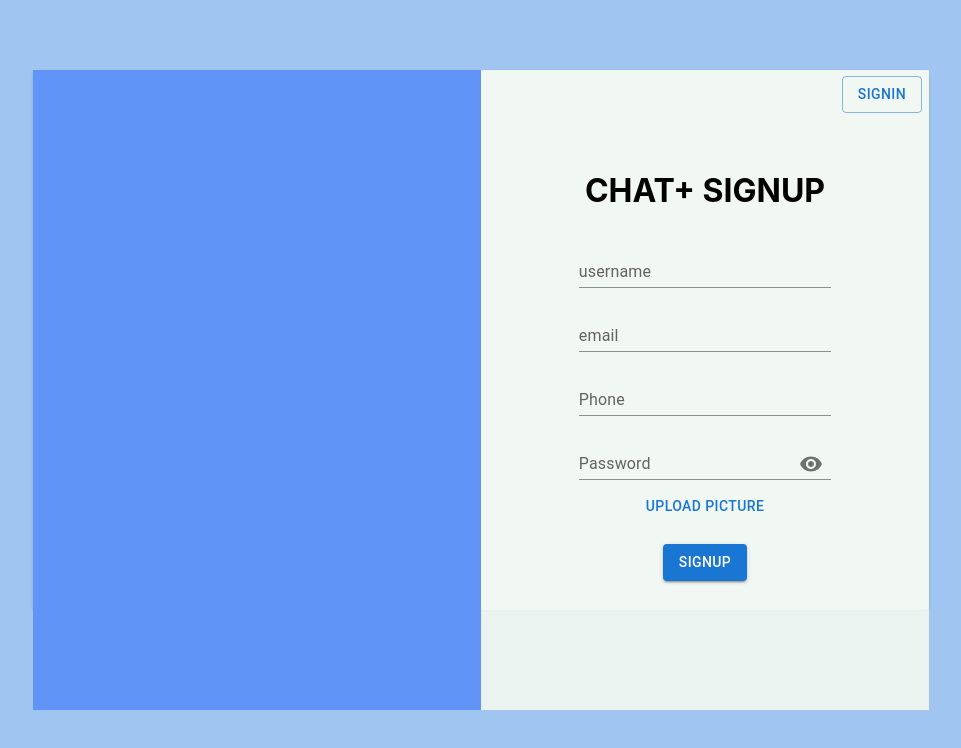
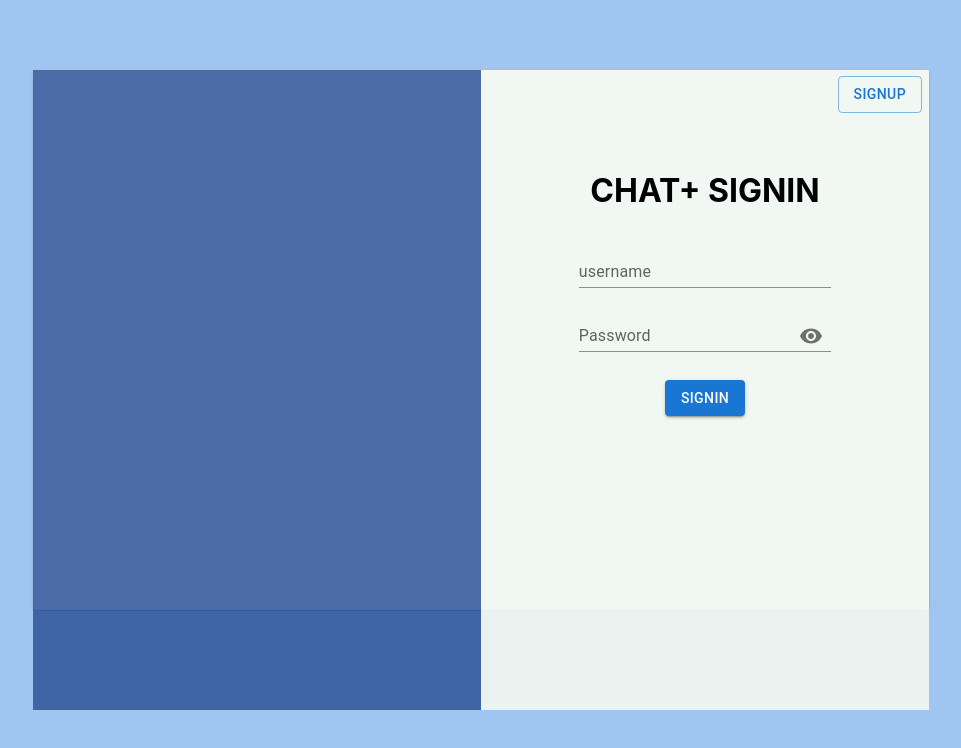
Before and after one commit to payal1206/Chat_Plus_App, a React (Create React App) app: page / in a window 1280 px wide. Shown: the top 748 px of the page, without its empty margins (189-1150 px from the left). Built offline with nearby package versions, Linux system fonts and the light colour scheme.

Commit message:
signin page

```diff
--- a/src/App.js
+++ b/src/App.js
@@ -3,16 +3,16 @@ import "./App.css";
 
 import Layout from "./component/dashboard/layout/layout";
 import Dashboard from "./component/dashboard/dashboard";
-// import Signin from "./component/signin/signin";
-import Signup from "./component/signup/signup";
+import Signin from "./component/signin/signin";
+// import Signup from "./component/signup/signup";
 
 function App() {
   return (
     <div className="App">
       <Layout>
         {/* <Dashboard /> */}
-        <Signup />
-        {/* <Signin /> */}
+        {/* <Signup /> */}
+        <Signin />
       </Layout>
     </div>
   );
--- a/src/component/signin/form1.js
+++ b/src/component/signin/form1.js
@@ -1,77 +1,100 @@
-import React from "react";
+import * as React from "react";
+import Box from "@mui/material/Box";
+import IconButton from "@mui/material/IconButton";
+import Input from "@mui/material/Input";
+import FilledInput from "@mui/material/FilledInput";
+import OutlinedInput from "@mui/material/OutlinedInput";
+import InputLabel from "@mui/material/InputLabel";
+import InputAdornment from "@mui/material/InputAdornment";
+import FormHelperText from "@mui/material/FormHelperText";
+import FormControl from "@mui/material/FormControl";
+import TextField from "@mui/material/TextField";
+import Visibility from "@mui/icons-material/Visibility";
+import VisibilityOff from "@mui/icons-material/VisibilityOff";
+import Button from "@mui/material/Button";
+import { Upload } from "antd";
+import { UploadOutlined } from "@ant-design/icons";
+import ArrowForwardIcon from "@mui/icons-material/ArrowForward";
 
-function Form1() {
+export default function Form1() {
+  const [values, setValues] = React.useState({
+    username: "",
+    password: "",
+
+    showPassword: false,
+  });
+
+  const handleChange = (prop) => (event) => {
+    setValues({ ...values, [prop]: event.target.value });
+  };
+
+  const handleClickShowPassword = () => {
+    setValues({
+      ...values,
+      showPassword: !values.showPassword,
+    });
+  };
+
+  const handleMouseDownPassword = (event) => {
+    event.preventDefault();
+  };
+
   return (
     <div>
-      <h1>Sign in</h1>
+      <div
+        style={{
+          marginTop: "6px",
+          marginRight: "7px",
+          float: " right",
+        }}
+      >
+        <Button variant="outlined">Signup</Button>
+      </div>
+
+      <form>
+        <div
+          style={{
+            align: "middle",
+            justify: "center",
+            padding: "80px",
+            color: "black",
+          }}
+        >
+          <h1>CHAT+ SIGNIN</h1>
+          <FormControl sx={{ m: 1, width: "25ch" }} variant="standard">
+            <InputLabel>username</InputLabel>
+            <Input type="text" value={values.username} />
+          </FormControl>
+          <FormControl sx={{ m: 1, width: "25ch" }} variant="standard">
+            <InputLabel htmlFor="standard-adornment-password">
+              Password
+            </InputLabel>
+            <Input
+              id="standard-adornment-password"
+              type={values.showPassword ? "text" : "password"}
+              value={values.password}
+              onChange={handleChange("password")}
+              endAdornment={
+                <InputAdornment position="end">
+                  <IconButton
+                    aria-label="toggle password visibility"
+                    onClick={handleClickShowPassword}
+                    onMouseDown={handleMouseDownPassword}
+                  >
+                    {values.showPassword ? <VisibilityOff /> : <Visibility />}
+                  </IconButton>
+                </InputAdornment>
+              }
+            />
+          </FormControl>
+
+          <br></br>
+          <br></br>
+          <Button variant="contained">Signin</Button>
+
+          {/* <ArrowForwardIcon></ArrowForwardIcon> */}
+        </div>
+      </form>
     </div>
   );
 }
-
-export default Form1;
-
-/* <Title style={{}}>CHAT+APP LOGIN</Title>
-      <Form
-        style={{
-          align: "middle",
-          justify: "center",
-          padding: "150px",
-          color: "black",
-        }}
-      >
-        <Form.Item
-          style={{
-            fontSize: "20px",
-          }}
-          label="Email"
-          name="email"
-          rules={[
-            {
-              required: true,
-              message: "Please input a valid email!",
-              type: "email",
-            },
-          ]}
-        >
-          <Input
-            style={{ width: "200px", color: "black", height: "15px" }}
-            placeholder="example@.com"
-          />
-        </Form.Item>
-        <br />
-        <Form.Item
-          style={{
-            fontSize: "20px",
-          }}
-          label="Password"
-          name="password"
-          rules={[
-            {
-              required: true,
-              message: "Please enter password",
-            },
-          ]}
-        >
-          <Input.Password
-            style={{ width: "350px", color: "black" }}
-            placeholder="*****"
-          />
-        </Form.Item>
-        <br />
-        <Form.Item>
-          <Button
-            type="secondary"
-            htmlType="submit"
-            block
-            style={{
-              borderRadius: "70px",
-              width: "120px",
-              color: "blue",
-              fontSize: "20px",
-            }}
-          >
-            {" "}
-            Login
-          </Button>
-        </Form.Item>
-      </Form> */
--- a/src/component/signin/signin.js
+++ b/src/component/signin/signin.js
@@ -1,19 +1,19 @@
 import React from "react";
-import { Paper } from "@material-ui/core";
+import { Grid, Paper } from "@material-ui/core";
 import classes from "./signin.module.css";
 import Form1 from "./form1";
 
-const Signin = () => {
+function Signup() {
   return (
+    // <div className={classes.appBackground}>
     <Paper className={classes.muiPaper}>
       <div className={classes.grid}>
         <div className={classes.item1}></div>
-        <div className={classes.item2}>
-          <Form1 />
-        </div>
+        <div className={classes.item2}>{<Form1 />}</div>
       </div>
     </Paper>
+    // </div>
   );
-};
+}
 
-export default Signin;
+export default Signup;
--- a/src/component/signin/signin.module.css
+++ b/src/component/signin/signin.module.css
@@ -2,7 +2,8 @@
   width: 70%;
   margin-left: 180px;
   margin-right: 120px;
-  height: 640px;
+  margin-bottom: 120px;
+  height: 540px;
 }
 
 .grid {
@@ -13,7 +14,7 @@
 }
 
 .item1 {
-  background-color: rgb(96, 149, 247);
+  background-color: rgba(51, 88, 155, 0.877);
   grid-column: 1/4;
 }
 
```
